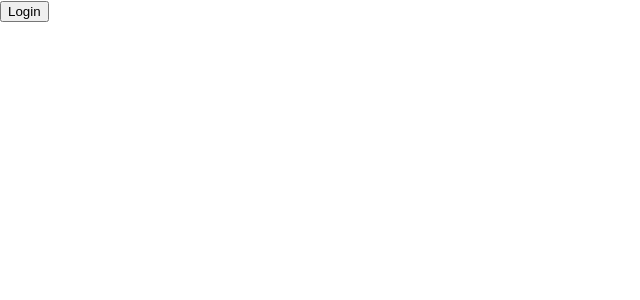
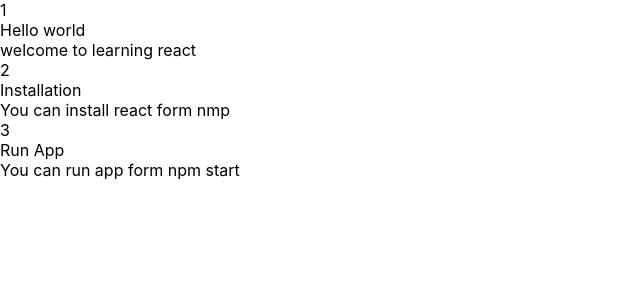
Before and after one commit to NoTanmoyNotFound/ReactJs, a React (Create React App) app: page / in a window 1280 px wide. Shown: the top 300 px of the page, without its empty margins (0-640 px from the left). Built offline with nearby package versions, Linux system fonts and the light colour scheme.

Commit message:
Display List and keys

```diff
--- a/src/App.js
+++ b/src/App.js
@@ -5,6 +5,25 @@
 import Welcome from './components/Welcome';
 import Clock from './components/Clock';
 import LoginControl from './components/LoginControl';
+import Blog from './components/Blog';
+
+const posts= [
+  {
+    id :1,
+    title :"Hello world",
+    content: "welcome to learning react",
+  },
+  {
+    id :2,
+    title: "Installation",
+    content: "You can install react form nmp",
+  },
+  {
+    id :3,
+    title :"Run App",
+    content: "You can run app form npm start",
+  },
+];
 
 function App() {
   const [flag, setFlag] = useState(true);
@@ -22,7 +41,8 @@
   return(
     <>
 
-    <LoginControl />
+    <Blog posts={posts}/>
+    {/* <LoginControl /> */}
     {/* <button onClick={toggle}>Toggle Clock Component</button>
     {flag ? <Clock /> : "No Clock component"} */}
     {/* <button onClick={() => setFlag(!flag)}>Toggle Clock Component</button> */}
--- /dev/null
+++ b/src/components/Blog.js
@@ -0,0 +1,20 @@
+function Blog(props) {
+    const content = props.posts.map((post) => {
+      return <Post key={post.id} post={post} />;
+    });
+
+    return <div>{content}</div>;
+  }
+
+  function Post(props) {
+    const { id, title, content } = props.post;
+    return (
+      <div>
+        <div>{id}</div>
+        <div>{title}</div>
+        <div>{content}</div>
+      </div>
+    );
+  }
+
+  export default Blog;
```
